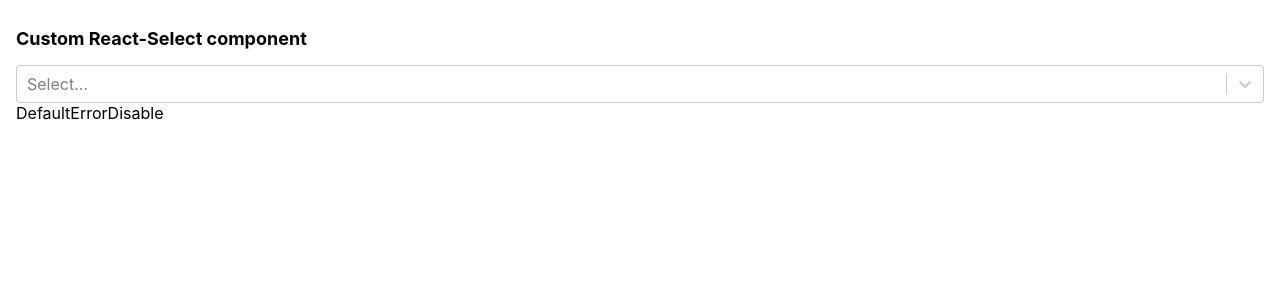
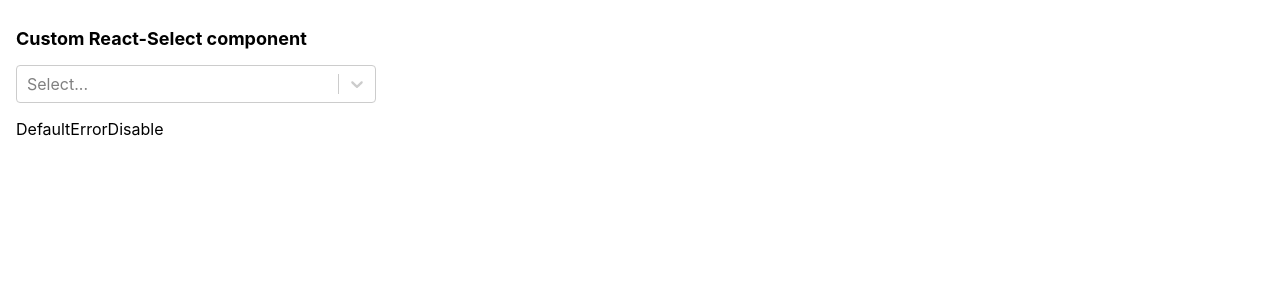
Before and after one commit to Vitaliytheone/Customing_of_react-select-ts-, a React (Create React App) app: page / in a window 1280 px wide. Shown: the top 300 px of the page. Built offline with nearby package versions, Linux system fonts and the light colour scheme.

Commit message:
fixes for wrappers

```diff
--- a/src/components/layout/radio-wrap/index.tsx
+++ b/src/components/layout/radio-wrap/index.tsx
@@ -5,7 +5,7 @@
 const Wrap = styled.div`
     display: flex;
     flex-wrap: wrap;
-    justify-content: space-betwenn;
+    margin-top: 16px;
 `;
 
 const RadioWrap = () => {
--- a/src/components/layout/title/index.tsx
+++ b/src/components/layout/title/index.tsx
@@ -3,7 +3,7 @@
 
 const Wrap = styled.h1`
     font-size: 18px;
-    font-weight: bol;
+    font-weight: bold;
     margin-bottom: 16px;
 `;
 
--- a/src/components/layout/wrapper/index.tsx
+++ b/src/components/layout/wrapper/index.tsx
@@ -3,6 +3,7 @@
 
 const Wrap = styled.div`
     padding: 16px;
+    max-width: 360px;
 `;
 
 const Wrapper: React.FC<{ children: React.ReactNode }> = ({ children }: any) => {
```
